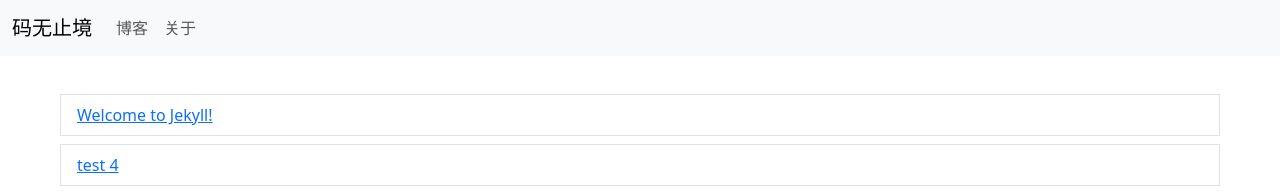
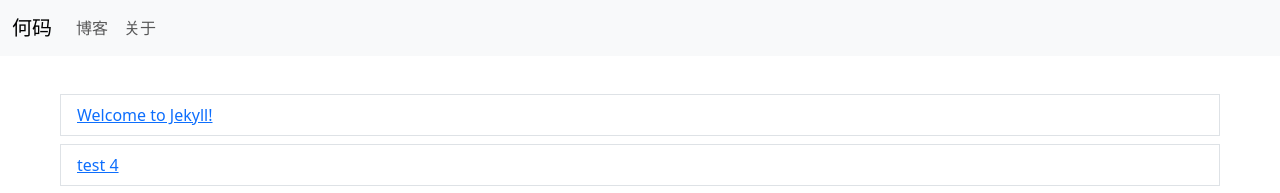
Before and after one commit to 0hexd0/0hexd0.github.io, a Jekyll site: the page built from index.html, in a window 1280 px wide. Shown: the top 193 px of the page. Built offline with Jekyll 4.4.1, drawn with Linux system fonts in a browser that asks for light colours; the list of posts is cut into pages by our own code.

Commit message:
feat: 文案

```diff
--- a/_includes/navigation.html
+++ b/_includes/navigation.html
@@ -6,7 +6,7 @@
 
 <nav class="navbar navbar-expand-lg bg-body-tertiary">
     <div class="container-fluid">
-        <a class="navbar-brand" href="/">码无止境</a>
+        <a class="navbar-brand" href="/">何码</a>
         <button class="navbar-toggler" type="button" data-bs-toggle="collapse" data-bs-target="#navbarSupportedContent"
             aria-controls="navbarSupportedContent" aria-expanded="false" aria-label="Toggle navigation">
             <span class="navbar-toggler-icon"></span>
```
